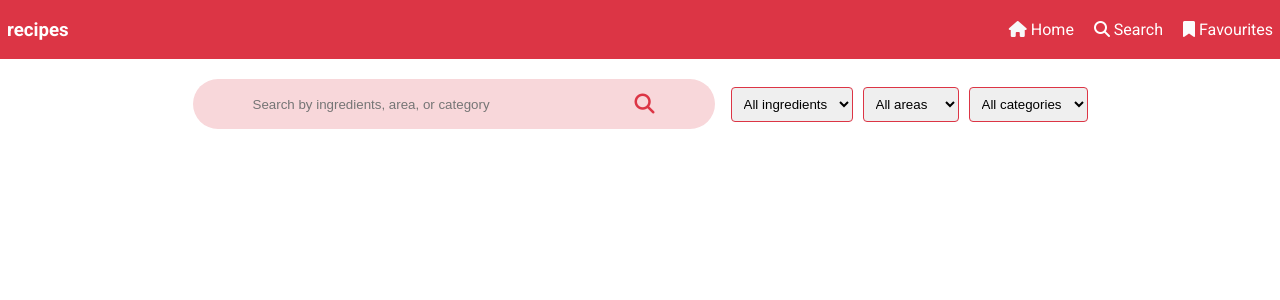
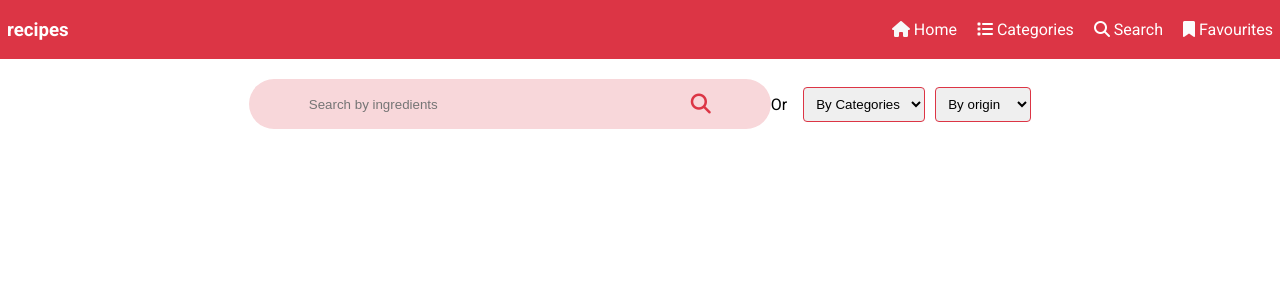
Before and after one commit to Johna210/CS50_Final_Project-, a Flask app: page /search in a window 1280 px wide. Shown: the top 300 px of the page. Run offline with Flask 3, Linux system fonts and the light colour scheme; a user stored in the database is signed in; some libraries are stand-ins or nearby versions.

Commit message:
minor fixes

```diff
--- a/app.py
+++ b/app.py
@@ -175,5 +175,11 @@ def search():
     return render_template("search.html")
 
 
+@app.route("/categories")
+@login_required
+def categories():
+    return render_template("categories.html")
+
+
 if __name__ == '__main__':
     app.run()
--- a/helpers.py
+++ b/helpers.py
@@ -140,8 +140,68 @@ def search_by_id(id):
         return jsonify({'error': 'Failed to get data from MealDB API.'})
 
 
-# meal = generate()
-# meal_id = meal["id"]
+def search_by_category(category):
+    """A function for searching categories."""
+    url = f"https://www.themealdb.com/api/json/v1/1/filter.php?c={category}"
 
-# print(9999999999999999999999999)
-# print(search_by_id(meal_id))
+    # Contact api
+    response = requests.get(url)
+
+    # response.raise_for_status()
+    if response.status_code == 200:
+        body = response.content
+        # A Dictionaary holding every needed info on the meal
+        info = json.loads(body)
+        meals = []
+
+        for meal in info["meals"]:
+            meals.append(meal["strMeal"])
+
+        return meals
+    else:
+        # Return an error message
+        return jsonify({'error': 'Failed to get data from MealDB API.'})
+
+
+def lists():
+    url = "https://www.themealdb.com/api/json/v1/1/list.php?c=list"
+
+    # Contact api
+    response = requests.get(url)
+
+    # response.raise_for_status()
+    if response.status_code == 200:
+        body = response.content
+        # A Dictionaary holding every needed info on the meal
+        info = json.loads(body)
+        categories = []
+
+        for category in info["meals"]:
+            categories.append(category["strCategory"])
+
+    else:
+        # Return an error message
+        return jsonify({'error': 'Failed to get data from MealDB API.'})
+
+
+def countries():
+    url = "https://www.themealdb.com/api/json/v1/1/list.php?a=list"
+
+    # Contact api
+    response = requests.get(url)
+
+    # response.raise_for_status()
+    if response.status_code == 200:
+        body = response.content
+        # A Dictionaary holding every needed info on the meal
+        info = json.loads(body)
+        countries = []
+
+        for country in info["meals"]:
+            countries.append(country["strArea"])
+
+        print(countries)
+
+    else:
+        # Return an error message
+        return jsonify({'error': 'Failed to get data from MealDB API.'})
--- a/static/CSS/recipe.css
+++ b/static/CSS/recipe.css
@@ -67,4 +67,7 @@ ul {
     padding-top: 20px;
     /* background-color: red; */
   }
+  .magnifying-glass {
+    size: 40%;
+  }
 }
--- a/static/CSS/search.css
+++ b/static/CSS/search.css
@@ -3,10 +3,11 @@
   display: flex;
   align-items: center;
   margin-bottom: 1rem;
+  gap: 20px;
 }
 
 .search-input {
-  width: 50%;
+  width: 70%;
   padding: 0.5rem;
   border-radius: 0.25rem;
   background: transparent;
--- a/templates/layout.html
+++ b/templates/layout.html
@@ -27,6 +27,12 @@
           >
         </li>
         <li>
+          <a class="link" href="#"
+            ><i class="fa-solid fa-list" style="color: #ffffff"></i>
+            Categories</a
+          >
+        </li>
+        <li>
           <a class="link" href="/search"
             ><i class="fa-solid fa-magnifying-glass" style="color: #ffffff"></i>
             Search</a
--- a/templates/search.html
+++ b/templates/search.html
@@ -5,13 +5,13 @@ main %}
     <div class="search-page">
     <div class="search-bar">
         <div class="search-space">
-            <input type="text" class="search-input" placeholder="Search by ingredients, area, or category">
-        <button type="submit" class="search-button"><i class="fa-solid fa-magnifying-glass fa-xl" style="color: #dc3545;"></i></button>
+            <input type="text" class="search-input" placeholder="Search by ingredients">
+        <button type="submit" class="search-button "><i class="fa-solid fa-magnifying-glass fa-xl" style="color: #dc3545;"></i></button>
         </div>
-
+        <div class="or">Or</div>
         <div class="filters">
           <select name="ingredients" class="filter-ingredients">
-            <option value="">All ingredients</option>
+            <option value="">By Categories</option>
             <option value="chicken">Chicken</option>
             <option value="beef">Beef</option>
             <option value="pork">Pork</option>
@@ -21,7 +21,7 @@ main %}
           </select>
 
           <select name="area" class="filter-area">
-            <option value="">All areas</option>
+            <option value="">By origin</option>
             <option value="American">American</option>
             <option value="Mexican">Mexican</option>
             <option value="Italian">Italian</option>
@@ -30,14 +30,14 @@ main %}
             <option value="Japanese">Japanese</option>
           </select>
 
-          <select name="category" class="filter-category">
+          <!-- <select name="category" class="filter-category">
             <option value="">All categories</option>
             <option value="Main course">Main course</section>
             <option value="Side dish">Side dish</option>
             <option value="Dessert">Dessert</option>
             <option value="Appetizer">Appetizer</section>
             <option value="Drink">Drink</section>
-          </select>
+          </select> -->
         </div>
 
       </div>
```
Also changed, not shown: static/CSS/style.css (+30 -0 lines), templates/categories.html (added, +11 -0 lines), db/recipes.db, templates/apology.html (deleted), templates/results.html (added), 4 other files.
